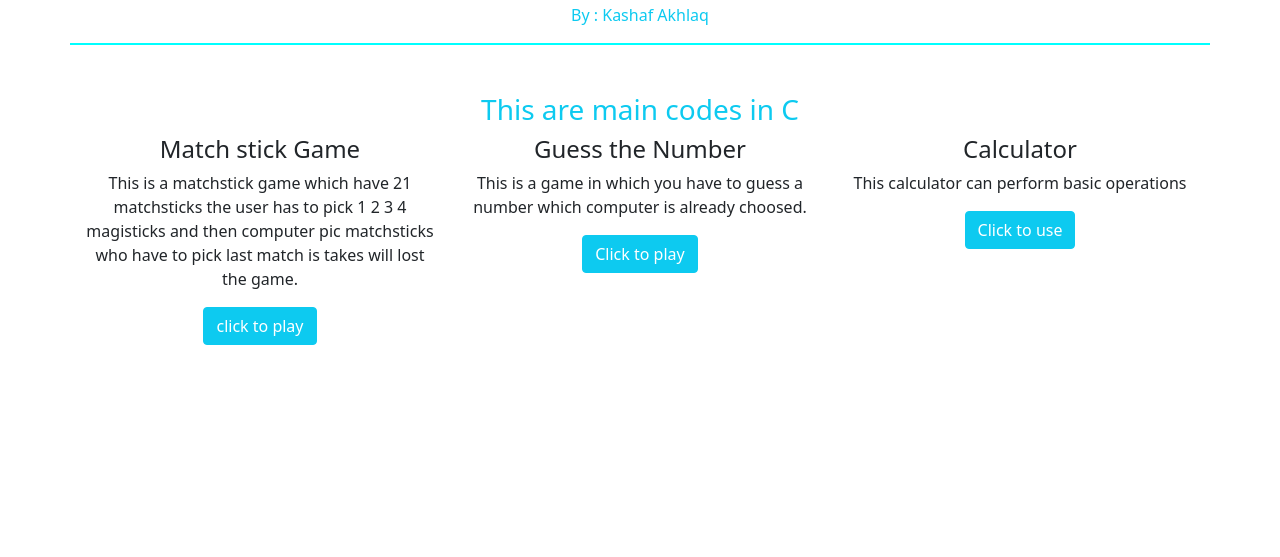
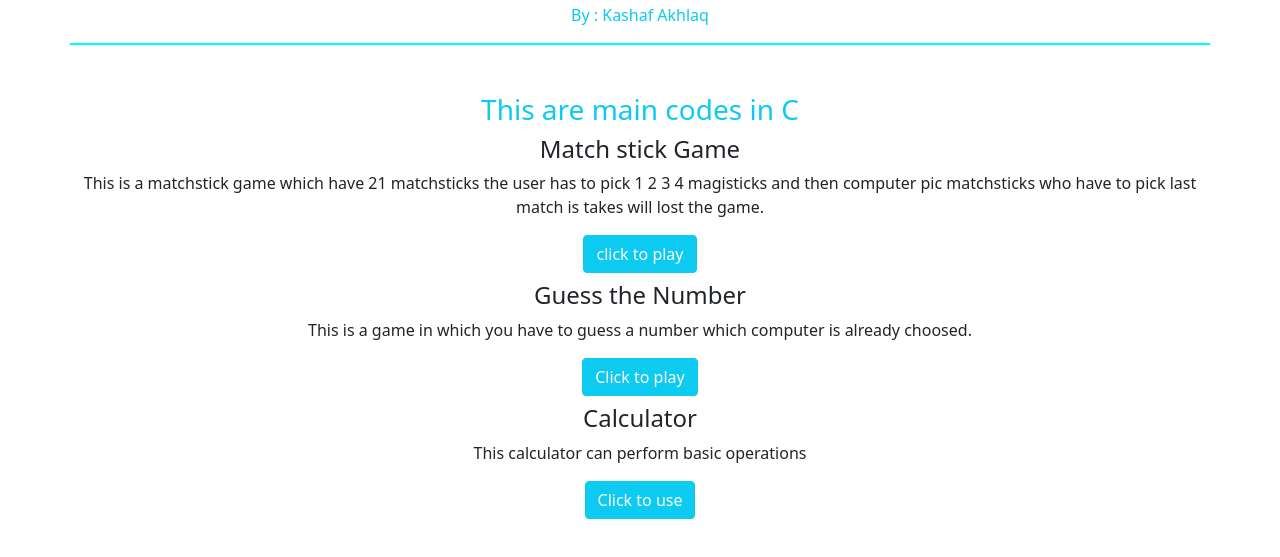
Before and after one commit to Kashaf25119/C_language, a plain HTML site: page index.html in a window 1280 px wide. Shown: the part 69-626 px from the top of the page. Drawn offline with nearby package versions, Linux system fonts and the light colour scheme.

Commit message:
Update index.html

```diff
--- a/index.html
+++ b/index.html
@@ -22,21 +22,21 @@
     <div class="container text-center my-5">
         <h3 class="text-center text-info">This are main codes in C</h3>
         <div class="row">
-            <div class="col col-sm mb-2">
+            <div class="col col-sm-12 mb-2">
                     <h4>Match stick Game</h4>
                     <p>This is a matchstick game which have 21 matchsticks the user has to pick 1 2 3 4 magisticks and then computer pic matchsticks who have to pick last match is takes will lost the game.</p>
                     <button class="btn btn-info" >
                         <a href="match.c" class="text-white click">click to play</a>
                     </button>
             </div>
-            <div class="col col-sm mb-2">
+            <div class="col col-sm-12 mb-2">
                 <h4>Guess the Number</h4>
                 <p>This is a game in which you have to guess a number which computer is already choosed.</p>
                <button class="btn btn-info" >
                    <a href="Guess.c" class="text-white click">Click to play</a>
                </button>
             </div>
-            <div class="col col-sm mb-2">
+            <div class="col col-sm-12 mb-2">
                 <h4>Calculator</h4>
                 <p>This calculator can perform basic operations</p>
                 <button class="btn btn-info" >
```
